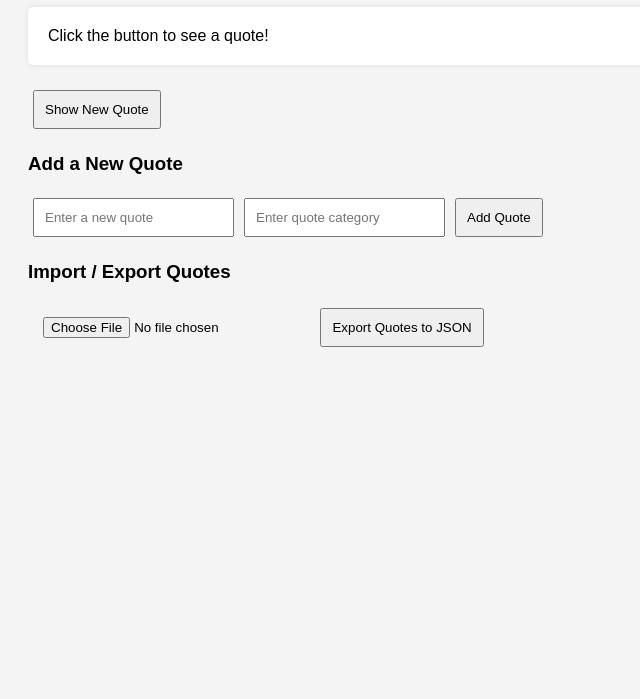
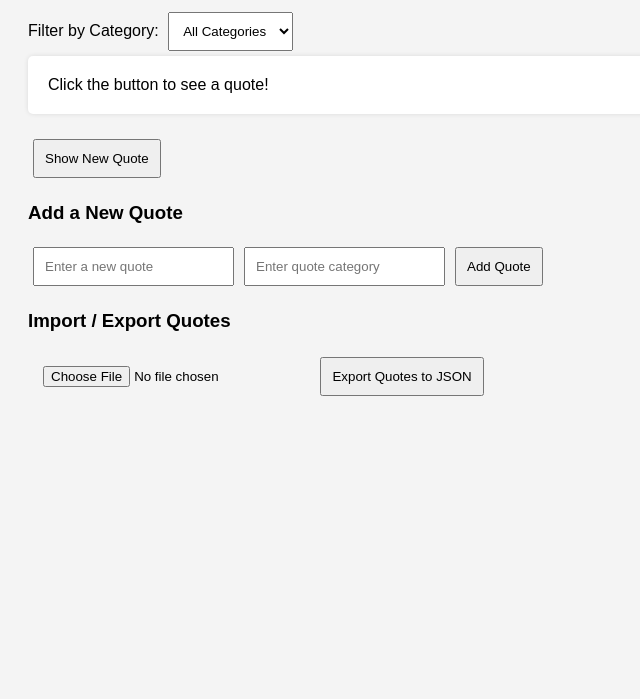
Before and after one commit to MAHIR468/alx_fe_javascript, a plain HTML site: page dom-manipulation/index.html in a window 1280 px wide. Shown: the part 101-800 px from the top of the page, without its empty margins (0-640 px from the left). Drawn offline with Linux system fonts and the light colour scheme.

Commit message:
Update index.html

```diff
--- a/dom-manipulation/index.html
+++ b/dom-manipulation/index.html
@@ -17,7 +17,7 @@
       border-radius: 5px;
       box-shadow: 0 0 5px rgba(0,0,0,0.1);
     }
-    input, button {
+    input, button, select {
       margin: 5px;
       padding: 10px;
     }
@@ -25,6 +25,11 @@
 </head>
 <body>
   <h1>Dynamic Quote Generator</h1>
+
+  <label for="categoryFilter">Filter by Category:</label>
+  <select id="categoryFilter" onchange="filterQuotes()">
+    <option value="all">All Categories</option>
+  </select>
 
   <div id="quoteDisplay">Click the button to see a quote!</div>
   <button id="newQuote">Show New Quote</button>
```
